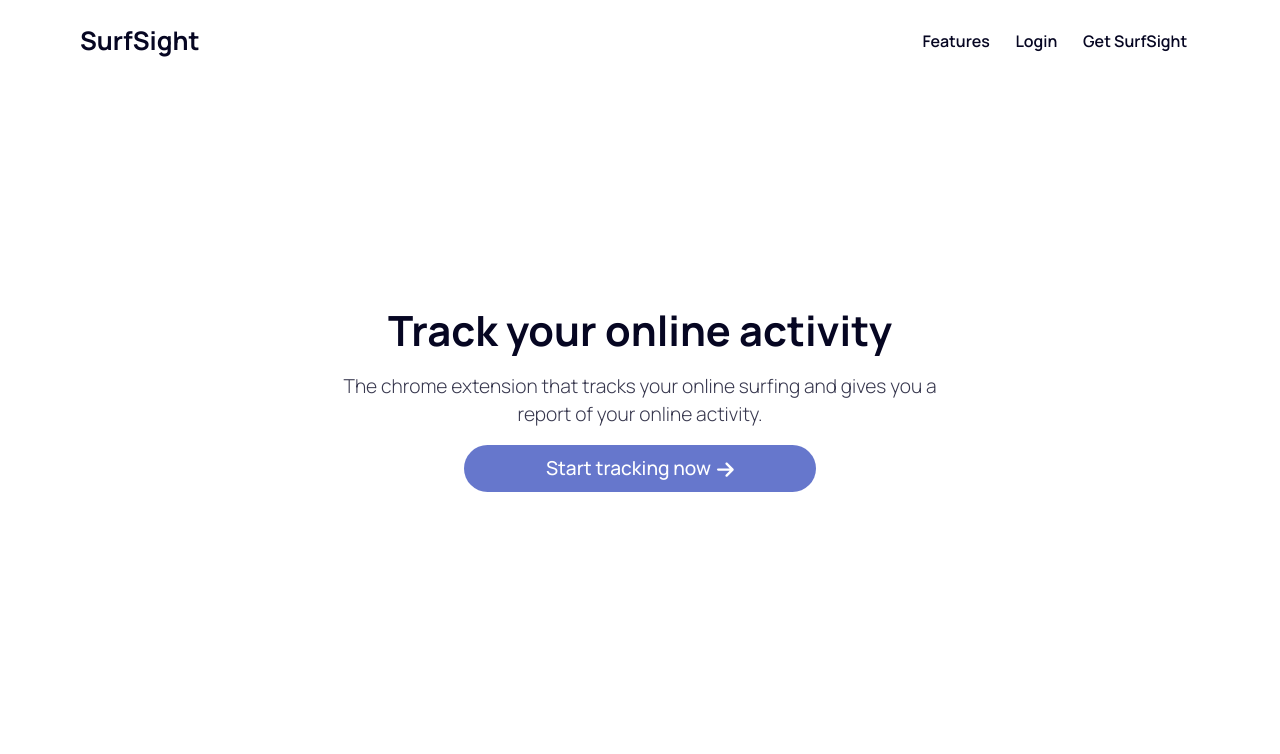
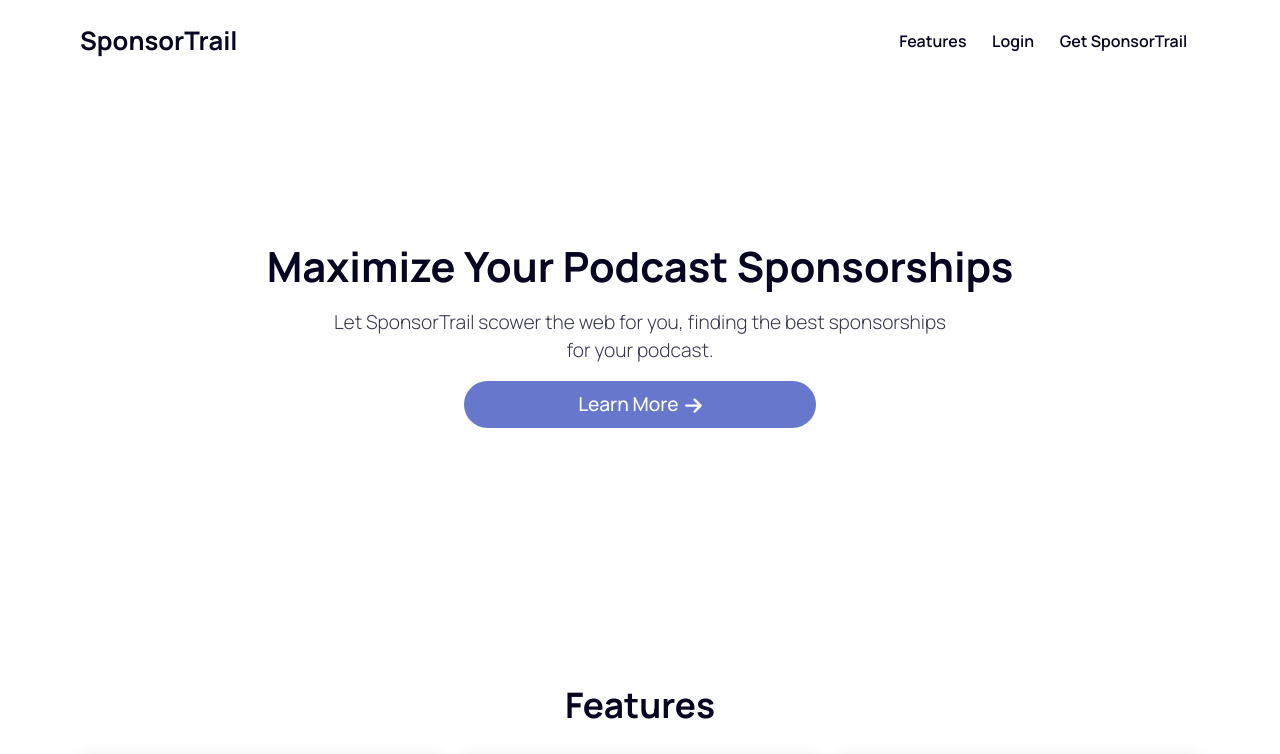
Before and after one commit to JacobBowlware/SponsorDB, a React (Create React App) app: page / in a window 1280 px wide. Shown: the top 754 px of the page. Built offline with nearby package versions, Linux system fonts and the light colour scheme.

Commit message:
Clean up code.

```diff
--- a/src/components/common/Header.tsx
+++ b/src/components/common/Header.tsx
@@ -1,8 +1,8 @@
 
 const Header = () => {
     return (
-        <nav className="web-section navbar navbar-expand-lg navbar-light">
-            <a className="navbar-brand" href="/">SurfSight</a>
+        <nav className="web-section navbar navbar-expand-lg navbar-light sticky-top" >
+            <a className="navbar-brand" href="/">SponsorTrail</a>
             <button className="navbar-toggler" type="button" data-toggle="collapse" data-target="#navbarNav" aria-controls="navbarNav" aria-expanded="false" aria-label="Toggle navigation">
                 <span className="navbar-toggler-icon"></span>
             </button>
@@ -15,7 +15,7 @@
                         <a className="nav-link" href="/login">Login</a>
                     </li>
                     <li className="nav-item nav-item__highlight">
-                        <a className="nav-link" href="/get-started">Get SurfSight</a>
+                        <a className="nav-link" href="/get-started">Get SponsorTrail</a>
                     </li>
                 </ul>
             </div>
--- a/src/css/Header.css
+++ b/src/css/Header.css
@@ -4,6 +4,8 @@
     max-width: 1600px;
     flex-direction: row;
     padding-top: 1rem;
+    padding-bottom: 1rem;
+    background: var(--var-color-background);
 }
 
 #navbarNav {
--- a/src/index.tsx
+++ b/src/index.tsx
@@ -13,7 +13,4 @@
   </React.StrictMode>
 );
 
-// If you want to start measuring performance in your app, pass a function
-// to log results (for example: reportWebVitals(console.log))
-// or send to an analytics endpoint. Learn more: https://bit.ly/CRA-vitals
 reportWebVitals();
--- a/src/pages/Home.tsx
+++ b/src/pages/Home.tsx
@@ -7,7 +7,6 @@
 /**
  * TODO:
  * - Add "Features" section. - DONE
- * - Make "Features" section dark.
  * - Add "How it works" section.
  * - Add "Testimonials" section.
  */
@@ -18,13 +17,14 @@
                 <div className="web-section__container home__container">
                     <div className="home__container-item">
                         <h2 className="home__container-item__header">
-                            Track your online activity
+                            Maximize Your Podcast Sponsorships
                         </h2>
                         <p className="home__container-item__p">
-                            The chrome extension that tracks your online surfing and gives you a report of your online activity.
+                            Let SponsorTrail scower the web for you, finding the best sponsorships for your podcast.
                         </p>
                         <button className="btn home__container-item__btn">
-                            Start tracking now <FontAwesomeIcon className="home__container-item__btn-arrow-icon" icon={faArrowRight} />
+                            Learn More
+                            <FontAwesomeIcon className="home__container-item__btn-arrow-icon" icon={faArrowRight} />
                         </button>
                     </div>
                 </div>
```
Also changed, not shown: src/App.tsx (+8 -2 lines).
